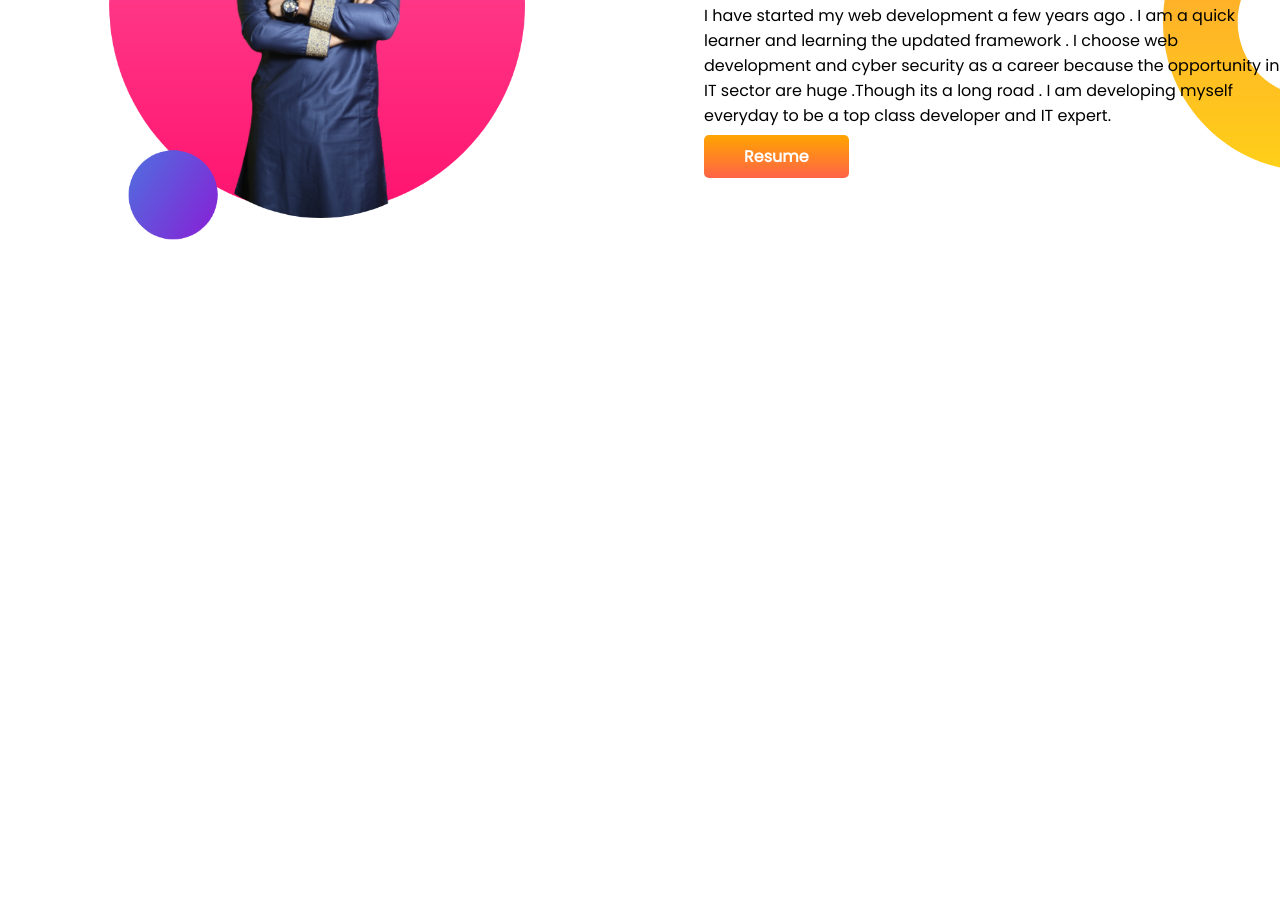
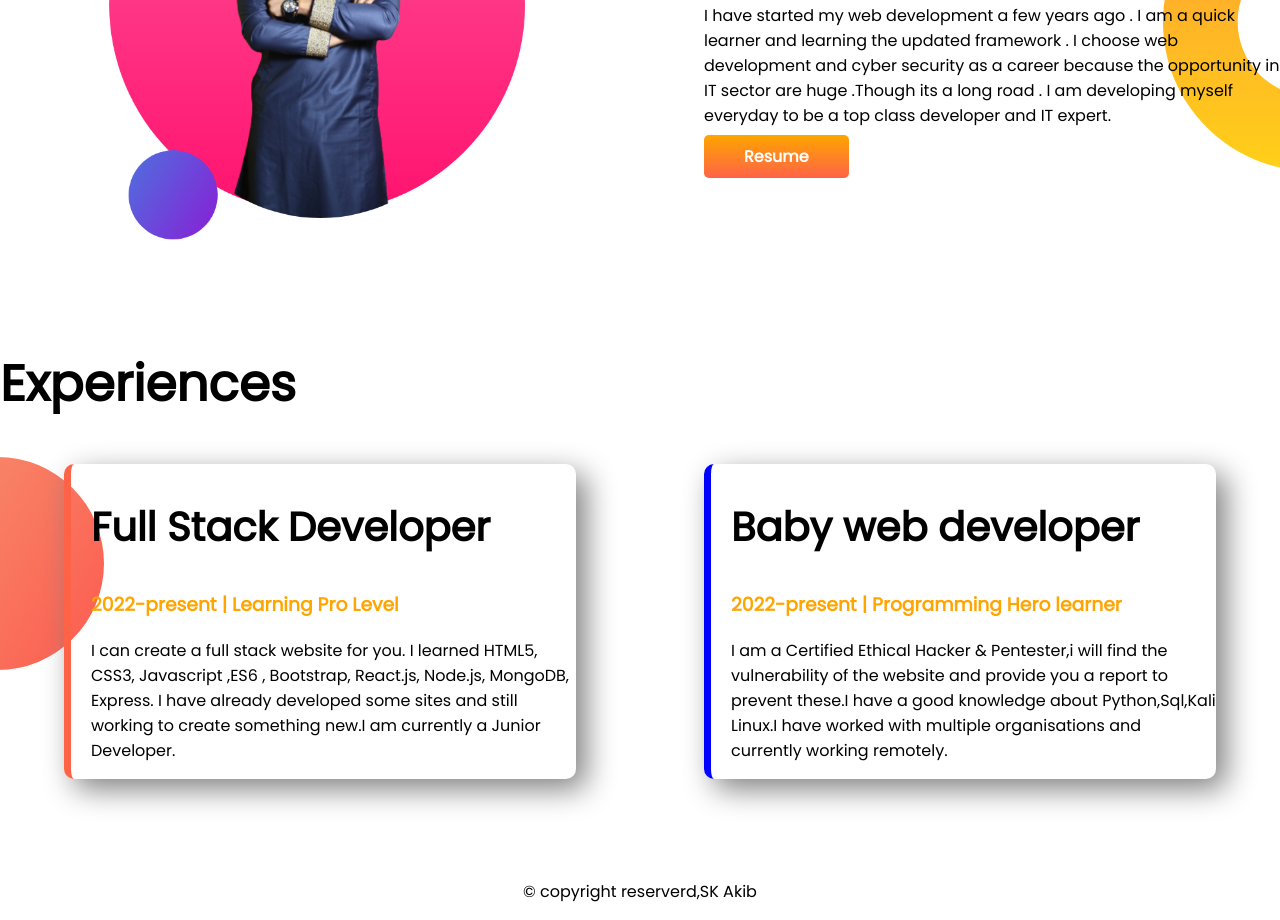
Before and after one commit to akib519752/developer-portfolio, a plain HTML site: page index.html in a window 1280 px wide. Shown: the part 767-1687 px from the top of the page. Before the commit the page ends 1114 px from the top, so only its background shows below. Drawn offline with Linux system fonts and the light colour scheme; a web font is replaced by a local one.

Commit message:
added-all

```diff
--- a/index.html
+++ b/index.html
@@ -13,7 +13,7 @@
 </head>
 
 <body>
-    <section class="top-banner">
+    <section class="top-banner flexible-container ">
         <div class="half-width">
             <h1>Welcom To</h1>
             <h1><span class="orange-color">Akib's</span> World!</h1>
@@ -27,7 +27,7 @@
         </div>
     </section>
 
-    <section class="dream-big">
+    <section class="dream-big flexible-container ">
         <div class="half-width">
             <img src="images/my-bg2.png" alt="">
         </div>
@@ -41,6 +41,34 @@
             <a class="link-button" target="_blank" href="https://www.facebook.com/shariakhan.akib">Resume</a>
         </div>
     </section>
+    <section class="experience-area">
+        <h1>Experiences</h1>
+        <div class="flexible-container">
+            <div id="full-stack" class="experience-item">
+                <h2>Full Stack Developer</h2>
+                <h3 class="orange-color">2022-present | Learning Pro Level</h3>
+                <p>
+                    I can create a full stack website for you. I learned HTML5, CSS3, Javascript ,ES6 , Bootstrap,
+                    React.js,
+                    Node.js, MongoDB, Express. I have already developed some sites and still working to create something
+                    new.I am currently a Junior Developer.
+                </p>
+            </div>
+            <div id="baby-stack" class="experience-item">
+                <h2>Baby web developer</h2>
+                <h3 class="orange-color">2022-present | Programming Hero learner</h3>
+                <p>
+                    I am a Certified Ethical Hacker & Pentester,i will find the vulnerability of the website and provide
+                    you
+                    a report to prevent these.I have a good knowledge about Python,Sql,Kali Linux.I have worked with
+                    multiple organisations and currently working remotely.
+                </p>
+            </div>
+        </div>
+    </section>
 </body>
+<footer>
+    <p>© copyright reserverd,SK Akib</p>
+</footer>
 
 </html>
--- a/style.css
+++ b/style.css
@@ -7,11 +7,15 @@ h1 {
     font-size: 50px;
 }
 
+h2 {
+    font-size: 40px;
+}
+
 .orange-color {
     color: orange;
 }
 
-section {
+.flexible-container {
     display: flex;
     margin-bottom: 100px;
 }
@@ -44,3 +48,31 @@ section {
     background-repeat: no-repeat;
     background-position: right;
 }
+
+.experience-item {
+    box-shadow: 10px 10px 30px gray;
+    width: 40%;
+    margin-left: 5%;
+    margin-right: 5%;
+    padding-left: 20px;
+    border-radius: 10px;
+
+}
+
+.experience-area {
+    background-image: url(images/exp-bg.png);
+    background-repeat: no-repeat;
+    background-position: left;
+}
+
+#full-stack {
+    border-left: 7px solid tomato;
+}
+
+#baby-stack {
+    border-left: 7px solid blue;
+}
+
+footer p {
+    text-align: center;
+}
```
